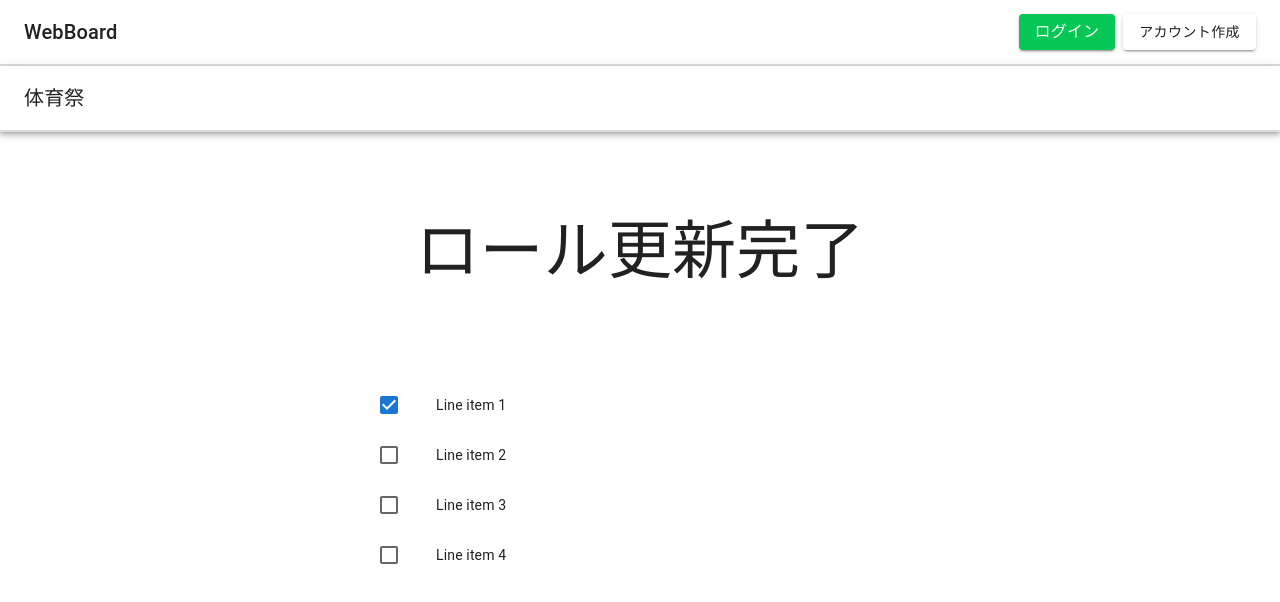
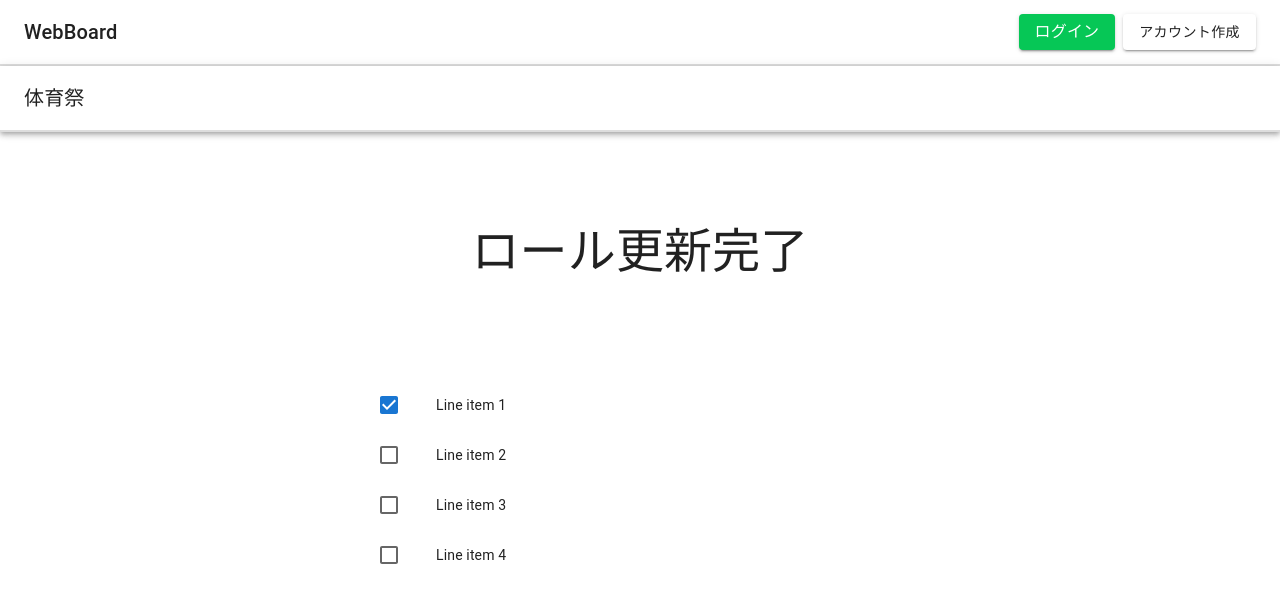
Before and after one commit to naka520/hazimete_mosafrontend, a React (Create React App) app: page /Paticipant/BoardUpdate/1/result in a window 1280 px wide. Shown: the top 602 px of the page. Built offline with nearby package versions, Linux system fonts and the light colour scheme.

Commit message:
フォントサイズを変更

```diff
--- a/src/Paticipant/boardRegistrationResult.tsx
+++ b/src/Paticipant/boardRegistrationResult.tsx
@@ -67,7 +67,7 @@ function BoardRegistrationResult() {
           justifyContent: "center",
           alignItems: "center",
           minHeight: "30vh",
-          fontSize: "4rem", // フォントサイズを4remに設定
+          fontSize: "3rem", // フォントサイズを4remに設定
         }}
       >
         <h1>ロール登録完了</h1>
--- a/src/Paticipant/boardUpdateResult.tsx
+++ b/src/Paticipant/boardUpdateResult.tsx
@@ -68,7 +68,7 @@ function BoardUpdate() {
           justifyContent: "center",
           alignItems: "center",
           minHeight: "30vh",
-          fontSize: "4rem", // フォントサイズを4remに設定
+          fontSize: "3rem", // フォントサイズを4remに設定
         }}
       >
         <h1>ロール更新完了</h1>
```
